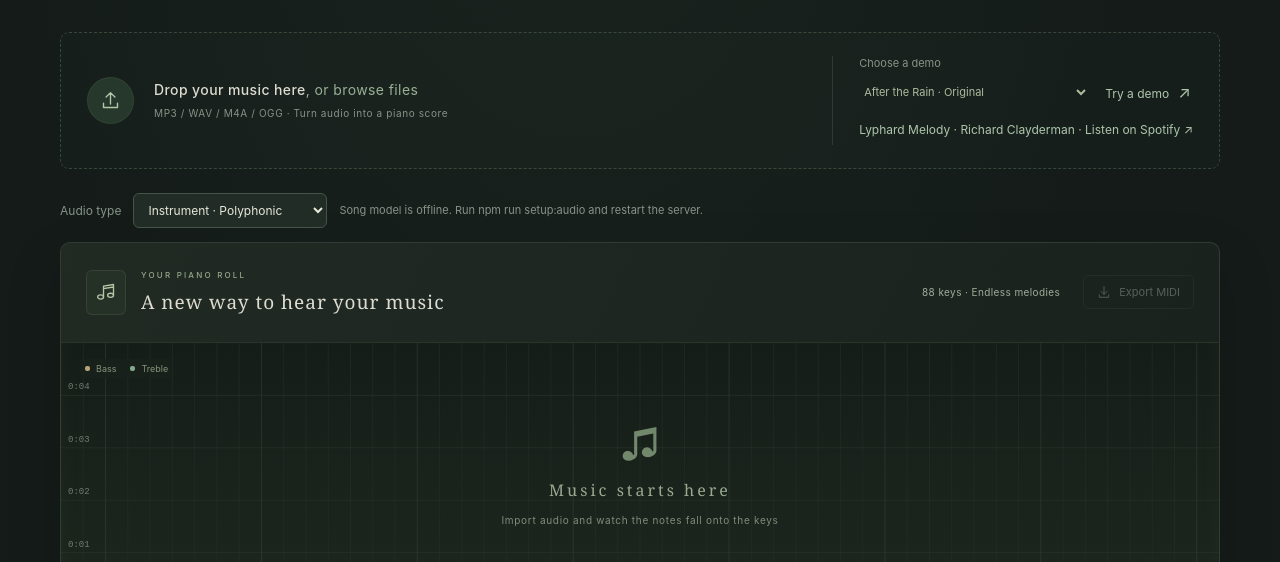
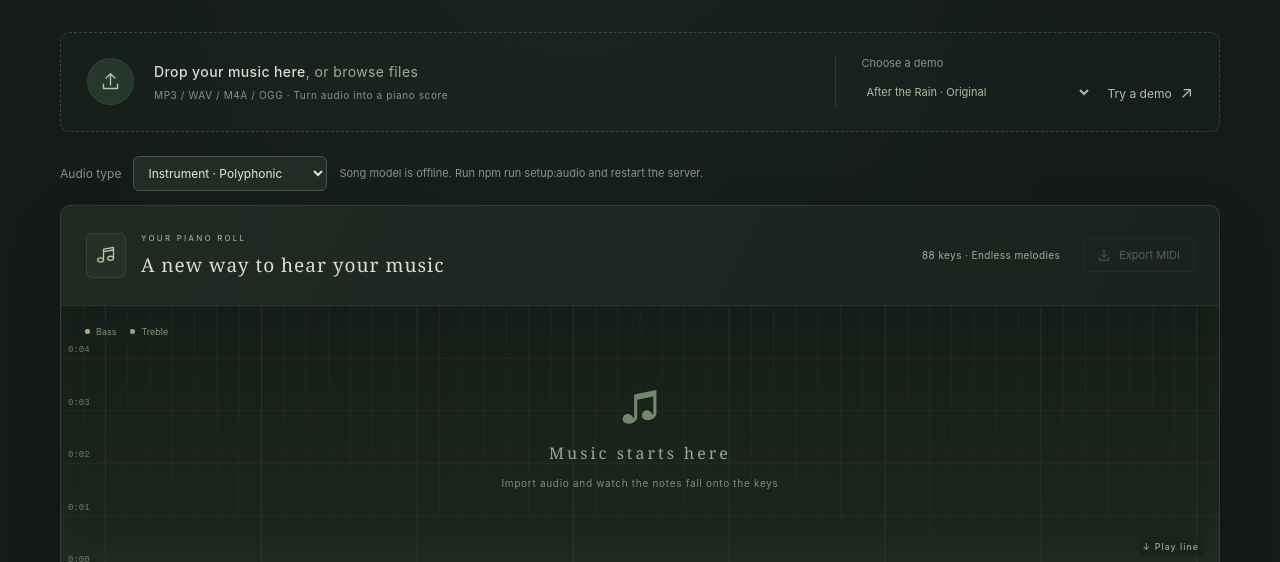
Before and after one commit to moonrailgun/virtual-piano, a website built with Vite: page index.html in a window 1280 px wide. Shown: the part 238-800 px from the top of the page. Built offline with nearby package versions, Linux system fonts and the light colour scheme; files whose address does not match are found by name.

Commit message:
fix(demos): remove external Spotify link

```diff
--- a/src/i18n.ts
+++ b/src/i18n.ts
@@ -18,7 +18,6 @@ export const en = {
   demoRain: 'After the Rain · Original',
   demoMoonlight: 'Moonlight Sonata · I · Beethoven',
   demoFurElise: 'Für Elise · Beethoven',
-  listenStarrySky: 'Lyphard Melody · Richard Clayderman · Listen on Spotify',
   loadingDemo: 'Loading the demo audio…',
   audioType: 'Audio type',
   songMode: 'Song · Melody + bass',
@@ -121,7 +120,6 @@ export const zh: Record<MessageKey, string> = {
   demoRain: '雨后 · 原创',
   demoMoonlight: '月光奏鸣曲 · 第一乐章 · 贝多芬',
   demoFurElise: '致爱丽丝 · 贝多芬',
-  listenStarrySky: '星空 · 理查德·克莱德曼 · Spotify 试听',
   loadingDemo: '正在加载示例音频…',
   audioType: '音频类型',
   songMode: '歌曲 · 主旋律 + 低音',
--- a/src/main.ts
+++ b/src/main.ts
@@ -26,7 +26,7 @@ document.querySelector<HTMLDivElement>('#app')!.innerHTML = `
     </section>
     <section class="import-panel" id="drop-zone" data-i18n-label="importRegion">
       <button class="upload-target" id="choose"><span class="upload-icon">${icon('upload')}</span><span><strong><span data-i18n="dropMusic"></span><span class="choose-hint" data-i18n="chooseHint"></span></strong><small data-i18n="formats"></small></span></button>
-      <div class="demo-wrap"><label for="demo-song" data-i18n="demoPrompt"></label><div class="demo-controls"><select id="demo-song"><option value="demo.mp3" data-i18n="demoRain"></option><option value="demos/moonlight.mp3" data-i18n="demoMoonlight"></option><option value="demos/fur-elise.mp3" data-i18n="demoFurElise"></option></select><button class="text-button" id="demo"><span data-i18n="demo"></span><span class="demo-arrow" aria-hidden="true">↗</span></button></div><a class="text-button demo-listen" href="https://open.spotify.com/track/2sxnTmHJTODfpx6rghgyFg" target="_blank" rel="noopener noreferrer"><span data-i18n="listenStarrySky"></span> <span aria-hidden="true">↗</span></a></div>
+      <div class="demo-wrap"><label for="demo-song" data-i18n="demoPrompt"></label><div class="demo-controls"><select id="demo-song"><option value="demo.mp3" data-i18n="demoRain"></option><option value="demos/moonlight.mp3" data-i18n="demoMoonlight"></option><option value="demos/fur-elise.mp3" data-i18n="demoFurElise"></option></select><button class="text-button" id="demo"><span data-i18n="demo"></span><span class="demo-arrow" aria-hidden="true">↗</span></button></div></div>
       <input id="file" type="file" accept="audio/*,.mp3,.wav,.m4a,.ogg,.flac,.aac" hidden>
     </section>
     <div class="transcription-options"><label for="transcription-mode" data-i18n="audioType"></label><select id="transcription-mode"><option value="song" data-i18n="songMode"></option><option value="instrument" data-i18n="instrumentMode"></option></select><span id="model-status" data-i18n="modelConnecting"></span></div>
--- a/src/style.css
+++ b/src/style.css
@@ -43,7 +43,6 @@ h1 em { font-style: normal; color: var(--accent); }
 #demo-song { min-width: 0; width: 230px; text-overflow: ellipsis; }
 .text-button { color: var(--accent); font-size: 12px; padding: 6px 0; white-space: nowrap; }
 .text-button:hover { color: #ddedd1; }
-.demo-listen { display: block; width: fit-content; max-width: 100%; margin-top: 6px; white-space: normal; line-height: 1.6; }
 .text-button > .demo-arrow { margin-left: 9px; font-size: 16px; }
 .message { color: #a6b99e; font-size: 12px; line-height: 1.8; margin: 0; }
 .message:not(:empty) { margin: -7px 0 15px; }
```
Also changed, not shown: README.zh-CN.md (+0 -2 lines), README.md.
